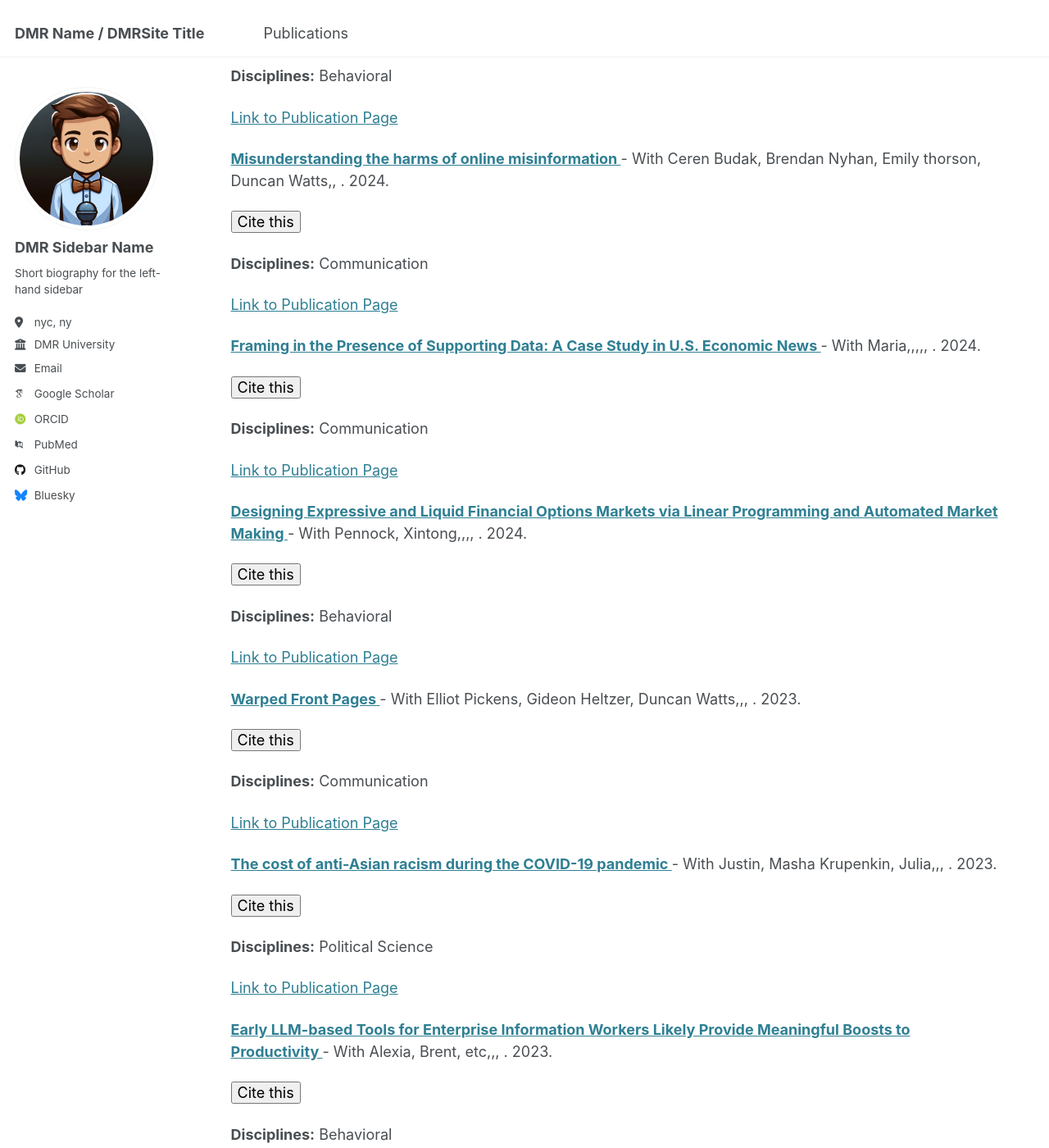
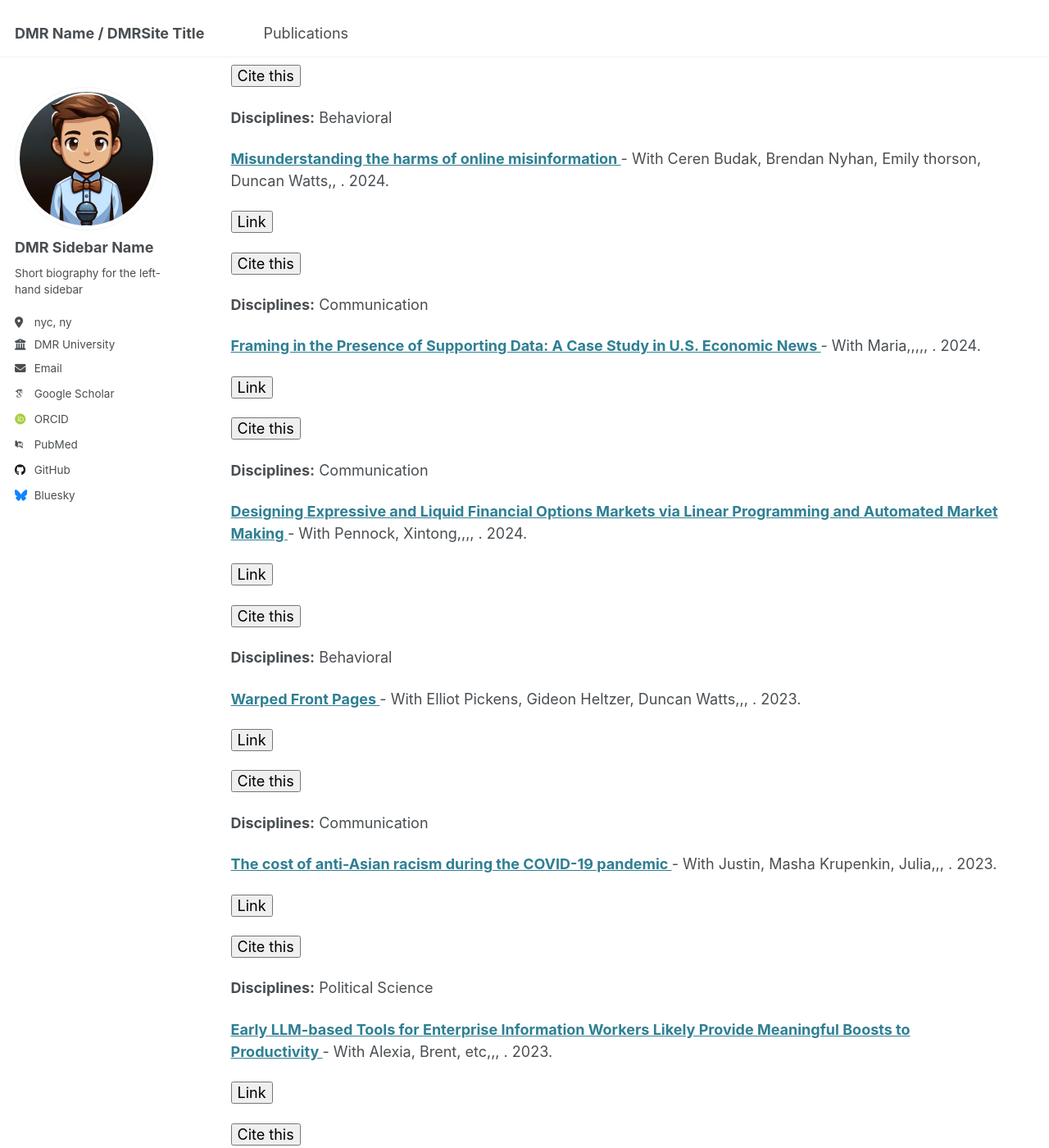
Before and after one commit to chotomirza/davidtest.github.io, a Jekyll site: the page built from _pages/publications.html, in a window 1280 px wide and 1400 px high, scrolled down 11759 px. Shown: the whole window at 82% size. Built offline with Jekyll 4.4.1, drawn with Linux system fonts in a browser that asks for light colours; some web fonts are replaced; some of the changed text lies outside the part shown.

Commit message:
second ugly button: link to pub page

```diff
--- a/_includes/david-pub.html
+++ b/_includes/david-pub.html
@@ -25,6 +25,16 @@
         <span> - {{ post.year }}.</span>
       {% endif %}
 
+
+
+<!-- Link to Publication Page -->
+{% if post.published_link %}
+  <p>
+    <button onclick="window.open('{{ post.published_link }}', '_blank')">Link</button>
+  </p>
+{% endif %}
+
+
       <!-- Copy Citation to Clipboard -->
            <!-- APA Citation (No Extra Blank Line) -->
     {% if post.apa_citation %}
@@ -42,10 +52,7 @@
       <p><strong>Disciplines:</strong> {{ post.group }}</p>
     {% endif %}
 
-    <!-- Link to Publication Page -->
-    {% if post.published_link %}
-      <p><a href="{{ post.published_link }}">Link to Publication Page</a></p>
-    {% endif %}
+
   </article>
 </div>
 
```
